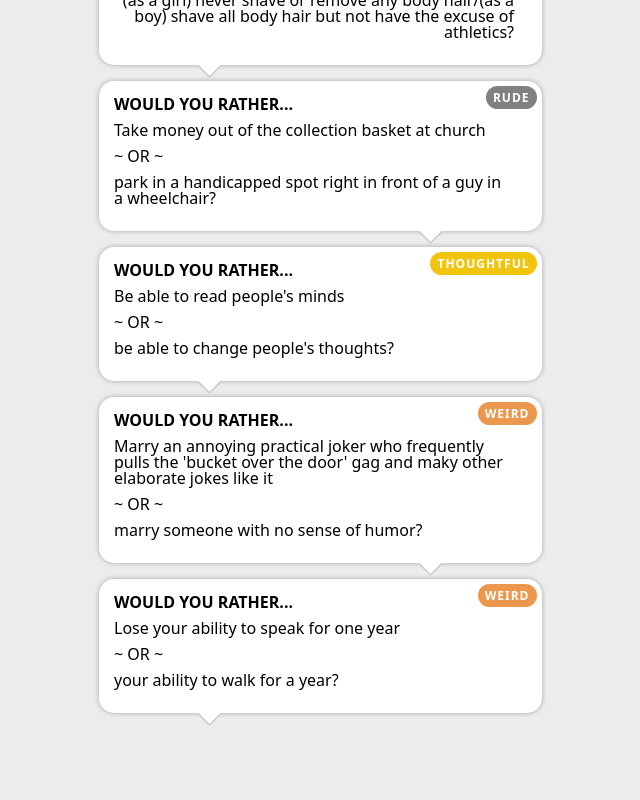
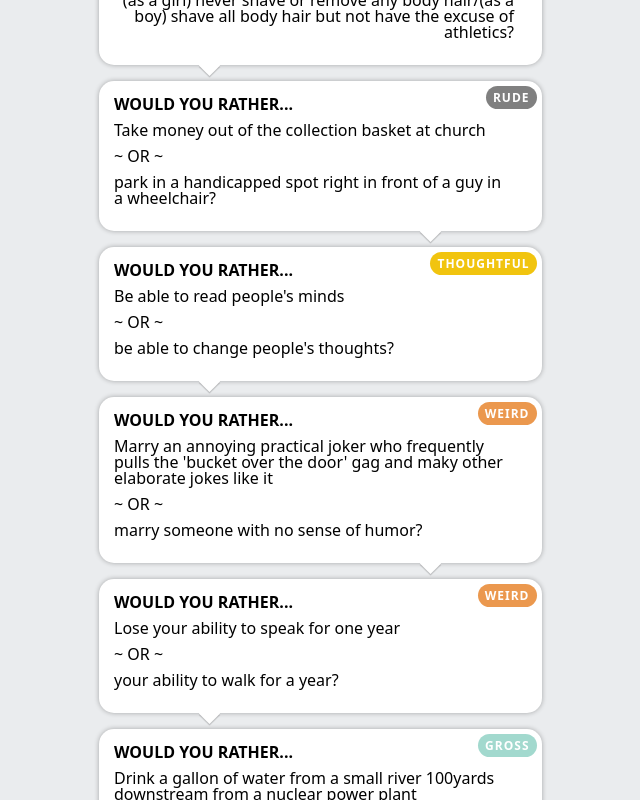
Before and after one commit to benroasting/would-you-rather, a React (Create React App) app: page / in a window 1280 px wide. Shown: the part 2000-2800 px from the top of the page, without its empty margins (226-866 px from the left). Before the commit the page ends 2769 px from the top, so only its background shows below. Built offline with nearby package versions, Linux system fonts and the light colour scheme.

Commit message:
more questions

```diff
--- a/src/data.js
+++ b/src/data.js
@@ -36,7 +36,7 @@ const data = [
       "that for years you've been calling a coworker by the wrong name?",
     category: {
       tag: "awkward",
-      color: "#A2D9CE",
+      color: "#FFB5F7",
     },
   },
   {
@@ -92,7 +92,7 @@ const data = [
       "be somone who doesn't listen very well and as a result occasionally says things like 'You are welcome' after being asked 'How are you doing?'",
     category: {
       tag: "awkward",
-      color: "#A2D9CE",
+      color: "#FFB5F7",
     },
   },
   {
@@ -153,6 +153,62 @@ const data = [
       color: "#EB984E",
     },
   },
+  {
+    header: "WOULD YOU RATHER...",
+    question1:
+      "Drink a gallon of water from a small river 100yards downstream from a nuclear power plant ",
+    question2: "100yards downstream from a sewage treatment plant?",
+    category: {
+      tag: "gross",
+      color: "#A2D9CE",
+    },
+  },
+  {
+    header: "WOULD YOU RATHER...",
+    question1: "Sleep on a hardwood floor every night",
+    question2: "always drinks three cups ofcoffee right before bed?",
+    category: {
+      tag: "random",
+      color: "#EB984E",
+    },
+  },
+  {
+    header: "WOULD YOU RATHER...",
+    question1:
+      "Have hair so greasy it constantly drips no matter how much you wash it ",
+    question2: "leave a constant drooling problem?",
+    category: {
+      tag: "gross",
+      color: "#A2D9CE",
+    },
+  },
+  {
+    header: "WOULD YOU RATHER...",
+    question1: "Have to climb a pine tree naked",
+    question2: "jog through the desert for two hours in a heavy wool coat?",
+    category: {
+      tag: "random",
+      color: "#EB984E",
+    },
+  },
+  {
+    header: "WOULD YOU RATHER...",
+    question1: "Marry a person who is constantly humming ",
+    question2: "someone who repeats everything you just said?",
+    category: {
+      tag: "weird",
+      color: "#EB984E",
+    },
+  },
+  {
+    header: "WOULD YOU RATHER...",
+    question1: "Be hit by lightning ",
+    question2: "bitten by a shark?",
+    category: {
+      tag: "pain",
+      color: "#DD6D6D",
+    },
+  },
 ];
 
 export default data;
```
